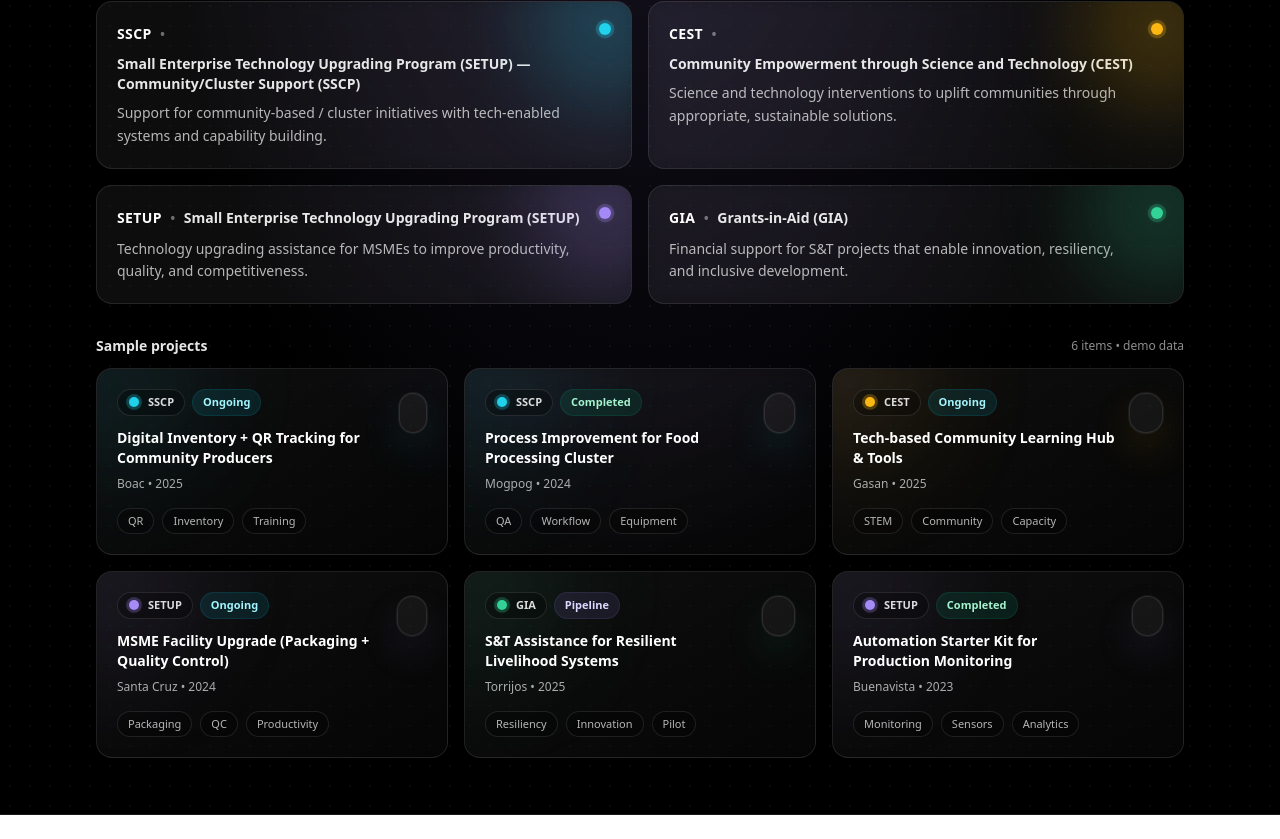
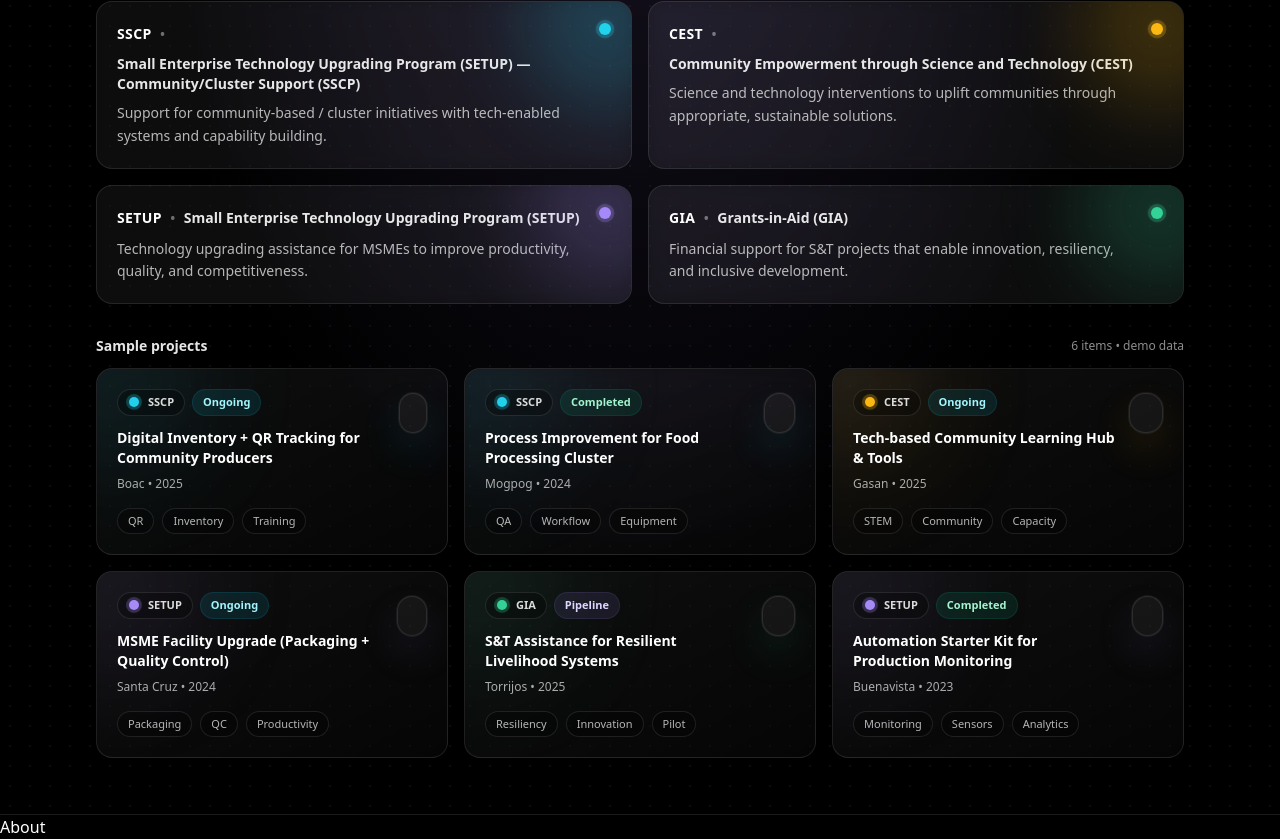
Before and after one commit to DarwinMelaya/DOST-MARINDUQUE, a React (Vite) app in the folder frontend/: page / in a window 1280 px wide. Shown: the part 2436-3275 px from the top of the page. Before the commit the page ends 3251 px from the top, so only its background shows below. Built offline with nearby package versions, Linux system fonts and the light colour scheme.

Commit message:
Add about page

```diff
--- /dev/null
+++ b/frontend/src/Components/MainPage/About.jsx
@@ -0,0 +1,5 @@
+const About = () => {
+  return <div>About</div>;
+};
+
+export default About;
--- a/frontend/src/pages/Landing/LandingPage.jsx
+++ b/frontend/src/pages/Landing/LandingPage.jsx
@@ -1,4 +1,5 @@
 import Head from "../../Components/MainPage/Head";
+import About from "../../Components/MainPage/About";
 import Map from "../../Components/MainPage/Map";
 import Programs from "../../Components/MainPage/Programs";
 import Announcements from "../../Components/MainPage/Announcements";
@@ -20,6 +21,10 @@ const LandingPage = () => {
         <section id="programs" className="w-full scroll-mt-24 bg-black">
           <Programs />
         </section>
+
+        <section id="about" className="w-full scroll-mt-24 bg-black">
+          <About />
+        </section>
       </div>
     </main>
   );
```
